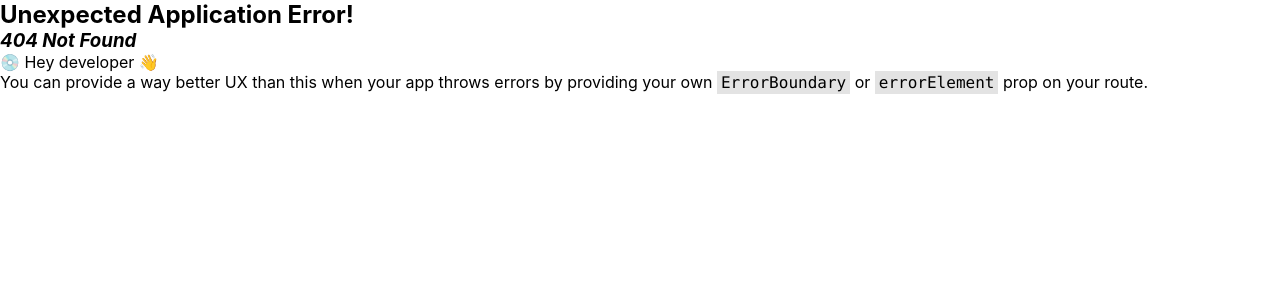
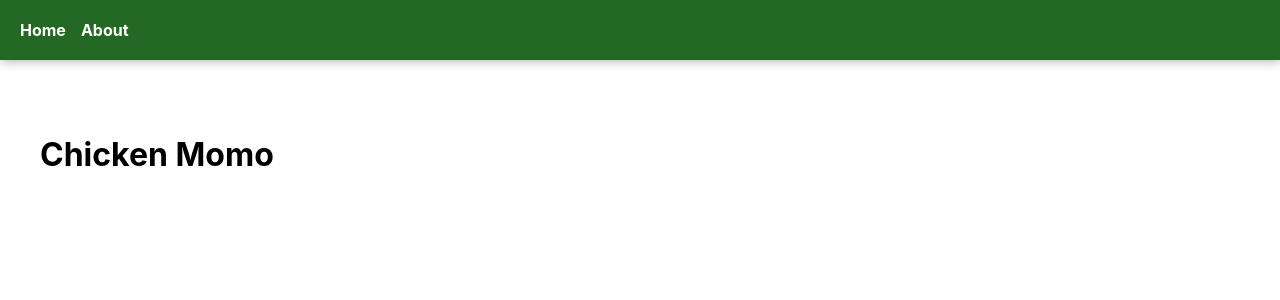
Before and after one commit to LeohangRai/react-recipe-app, a React (Vite) app: page /recipe/1 in a window 1280 px wide. Before the commit this address had no page. Shown: the top 300 px of the page. Built offline with nearby package versions, Linux system fonts and the light colour scheme.

Commit message:
feat: individual recipe info page; make use of the useNavigate hook for programmatic navigation

```diff
--- a/src/components/Card.jsx
+++ b/src/components/Card.jsx
@@ -1,7 +1,13 @@
+import { useNavigate } from 'react-router-dom';
+
 export default function Card({ recipeInfo }) {
-  const { name, image, tag, time } = recipeInfo;
+  const { id, name, image, tag, time } = recipeInfo;
+  const navigate = useNavigate();
+  const navigateToReceipePage = () => {
+    navigate(`/recipe/${id}`);
+  };
   return (
-    <div className="card">
+    <div className="card" onClick={navigateToReceipePage}>
       <img src={image} alt="" />
       <div className="card-content">
         <h3>{name}</h3>
--- a/src/components/CardList.jsx
+++ b/src/components/CardList.jsx
@@ -1,47 +1,5 @@
+import { recipes } from '../data/recipes';
 import Card from './Card';
-
-const recipes = [
-  {
-    id: 1,
-    name: 'Chicken Momo',
-    image:
-      'https://kitchenmai.com/wp-content/uploads/2019/03/chkn_momos2-e1564320413679.jpg',
-    tag: 'steam',
-    time: 50
-  },
-  {
-    id: 2,
-    name: 'C. Momo',
-    image:
-      'https://salasdaily.com/cdn/shop/files/chiliachickenmomos.jpg?v=1692185667',
-    tag: 'dumplings',
-    time: 60
-  },
-  {
-    id: 3,
-    name: 'Buff Chhoila',
-    image:
-      'https://mykathmandukitchen.com/wp-content/uploads/2022/06/lambchoila.jpg',
-    tag: 'non-veg',
-    time: 40
-  },
-  {
-    id: 4,
-    name: 'Haas Chhoila',
-    image:
-      'https://junifoods.com/wp-content/uploads/2023/03/Duck-Choila-1-1024x693.png',
-    tag: 'non-veg',
-    time: 50
-  },
-  {
-    id: 5,
-    name: 'Chicken Chowmein',
-    image:
-      'https://mykathmandukitchen.com/wp-content/uploads/2022/06/chowmein.jpg',
-    tag: 'noodles',
-    time: 30
-  }
-];
 
 export default function CardList() {
   return (
--- /dev/null
+++ b/src/data/recipes.js
@@ -0,0 +1,42 @@
+export const recipes = [
+  {
+    id: 1,
+    name: 'Chicken Momo',
+    image:
+      'https://kitchenmai.com/wp-content/uploads/2019/03/chkn_momos2-e1564320413679.jpg',
+    tag: 'steam',
+    time: 50
+  },
+  {
+    id: 2,
+    name: 'C. Momo',
+    image:
+      'https://salasdaily.com/cdn/shop/files/chiliachickenmomos.jpg?v=1692185667',
+    tag: 'dumplings',
+    time: 60
+  },
+  {
+    id: 3,
+    name: 'Buff Chhoila',
+    image:
+      'https://mykathmandukitchen.com/wp-content/uploads/2022/06/lambchoila.jpg',
+    tag: 'non-veg',
+    time: 40
+  },
+  {
+    id: 4,
+    name: 'Haas Chhoila',
+    image:
+      'https://junifoods.com/wp-content/uploads/2023/03/Duck-Choila-1-1024x693.png',
+    tag: 'non-veg',
+    time: 50
+  },
+  {
+    id: 5,
+    name: 'Chicken Chowmein',
+    image:
+      'https://mykathmandukitchen.com/wp-content/uploads/2022/06/chowmein.jpg',
+    tag: 'noodles',
+    time: 30
+  }
+];
--- a/src/main.jsx
+++ b/src/main.jsx
@@ -1,4 +1,3 @@
-import React from 'react';
 import ReactDOM from 'react-dom/client';
 import {
   Route,
@@ -10,12 +9,14 @@ import App from './App.jsx';
 import './index.css';
 import AboutPage from './pages/AboutPage.jsx';
 import HomePage from './pages/HomePage.jsx';
+import RecipePage from './pages/RecipePage.jsx';
 
 const router = createBrowserRouter(
   createRoutesFromElements(
     <Route path="/" element={<App />}>
       <Route path="/" element={<HomePage />} />
       <Route path="/about" element={<AboutPage />} />
+      <Route path="/recipe/:id" element={<RecipePage />} />
     </Route>
   )
 );
--- /dev/null
+++ b/src/pages/RecipePage.jsx
@@ -0,0 +1,12 @@
+import { useParams } from 'react-router-dom';
+import { recipes } from '../data/recipes';
+
+export default function RecipePage() {
+  const { id } = useParams();
+  const recipe = recipes.find((r) => r.id === Number(id));
+  return (
+    <div>
+      <h1>{recipe.name}</h1>
+    </div>
+  );
+}
```
